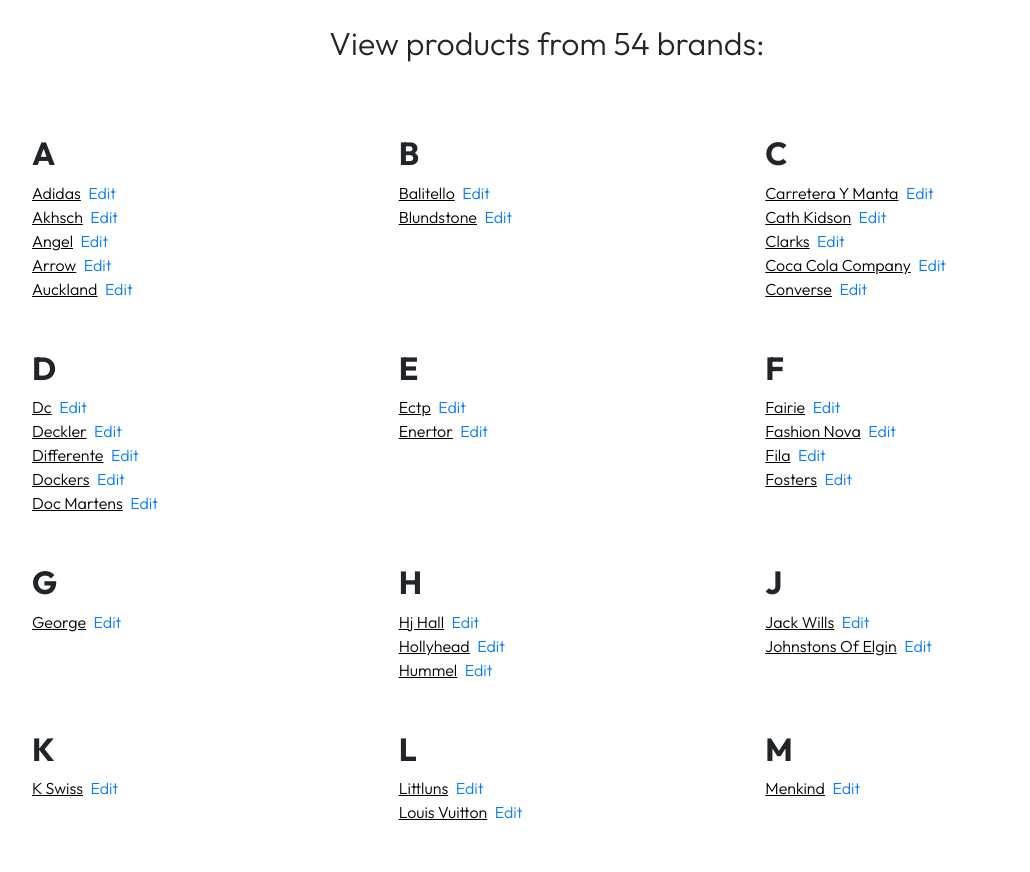
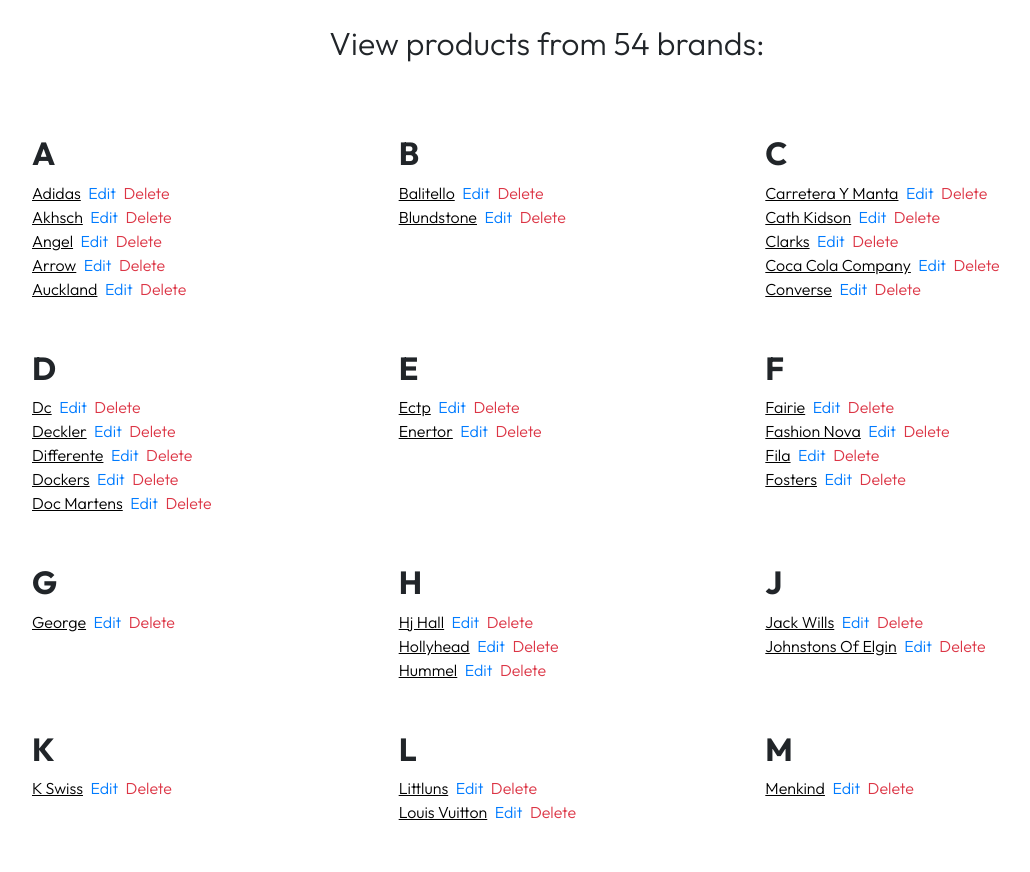
Before and after one commit to TaraRhoseyn/kicks_ecomm_store, a Django app: page /brands/ in a window 1280 px wide. Shown: the part 152-1024 px from the top of the page, without its empty margins (93-1123 px from the left). Run offline with Django 4.2, Linux system fonts and the light colour scheme; the visitor is signed in with stand-in values (Sample User, id 1); data comes from the database, SQL or seed files in the repository; some libraries are stand-ins or nearby versions.

Commit message:
Add delete brand functionality

```diff
--- a/brands/templates/brands/brands.html
+++ b/brands/templates/brands/brands.html
@@ -30,7 +30,8 @@
                                 {% if request.user.is_superuser %}
                                     <a class="btn--brand_admin ml-1 text-primary" href="{% url 'edit_brand' brand_name=brand.name %}">
                                         Edit</a>
-
+                                    <a class="btn--brand_admin ml-1 text-danger" href="{% url 'delete_brand' brand_name=brand.name %}">
+                                        Delete</a>
                                 {% endif %}
                             </li>
                             {% endfor %}
--- a/brands/urls.py
+++ b/brands/urls.py
@@ -6,4 +6,6 @@ urlpatterns = [
     path('add_brand/', views.add_brand, name='add_brand'),
     path('edit_brand/<brand_name>/', views.edit_brand,
         name='edit_brand'),
+    path('delete_brand/<brand_name>/', views.delete_brand,
+        name='delete_brand'),
 ]
--- a/brands/views.py
+++ b/brands/views.py
@@ -80,3 +80,16 @@ def edit_brand(request, brand_name):
     }
 
     return render(request, template, context)
+
+
+@login_required
+def delete_brand(request, brand_name):
+    """ Delete a product from the store """
+    if not request.user.is_superuser:
+        messages.error(request, 'Sorry, only store owners can do that.')
+        return redirect(reverse('home'))
+
+    product = get_object_or_404(Brand, name=brand_name)
+    product.delete()
+    messages.success(request, 'Brand deleted.')
+    return redirect(reverse('brands'))
```
